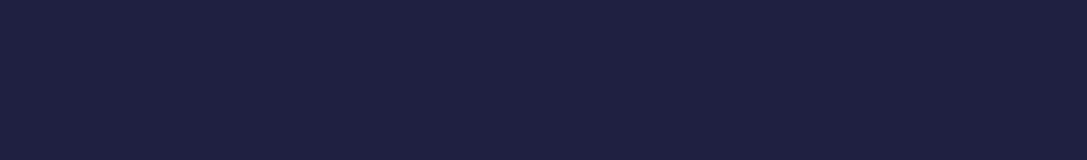
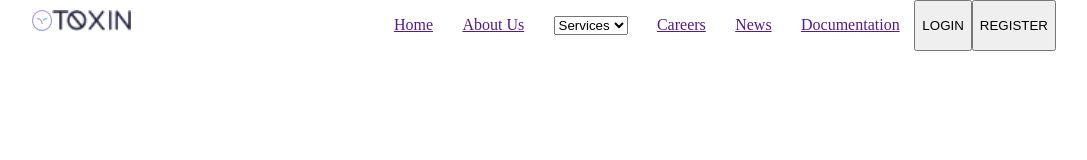
Before and after one commit to Mr-Tony0/Work-repository, a plain HTML site: page index.html in a window 1280 px wide. Shown: the whole page, without its empty margins (96-1183 px from the left). Drawn offline with Linux system fonts and the light colour scheme.

Commit message:
header beginning

```diff
--- a/index.html
+++ b/index.html
@@ -8,6 +8,31 @@
 
 </head>
 <body>
-
+	<header>
+		<div class="headerCenter">
+			<div class="headerCenter-name">
+				<img src="./img/Group.png" alt="">
+				<img src="./img/TOXIN.png">
+			</div>
+			<div class="headerCenter-menu">
+				<ul class="headerCenter-menu-ul">
+					<li><a href="">Home</a></li>
+					<li><a href="">About Us</a></li>
+					<li>
+						<select>
+							<option><a href="">Services</a></option>
+							<option><a href="">Services</a></option>
+							<option><a href="">Services</a></option>
+						</select>
+					</li>
+					<li><a href="">Careers</a></li>
+					<li><a href="">News</a></li>
+					<li><a href="">Documentation</a></li>
+				</ul>
+				<button>LOGIN</button>
+				<button>REGISTER</button>
+			</div>
+		</div>
+	</header>
 </body>
 </html>
--- a/scss/style.scss
+++ b/scss/style.scss
@@ -5,6 +5,33 @@ $darkLow : lighten($darkMedium , 25%);
 $darkZero : lighten($darkLow , 20%);
 $purple : #BC9CFF;
 $green : #6FCF97;
+
 body{
-	background:$darkFull;
+	margin:0;
+	padding:0;
+	max-width:1920px;
+	min-width:320px;
 }
+header{
+	display:flex;
+	justify-content:center;
+}
+.headerCenter,.headerCenter-name,.headerCenter-menu,.headerCenter-menu-ul{
+	display:flex;
+}
+.headerCenter{
+	width:80%;
+}
+.headerCenter-name{
+	margin-top:1%;
+	height:40%;
+	width:30%;
+}
+.headerCenter-menu{
+	width:70%;
+}
+.headerCenter-menu-ul{
+	list-style-type:none;
+	justify-content:space-around;
+	width:80%;
+}
```
Also changed, not shown: css/style.css, img/TOXIN.png (added).
